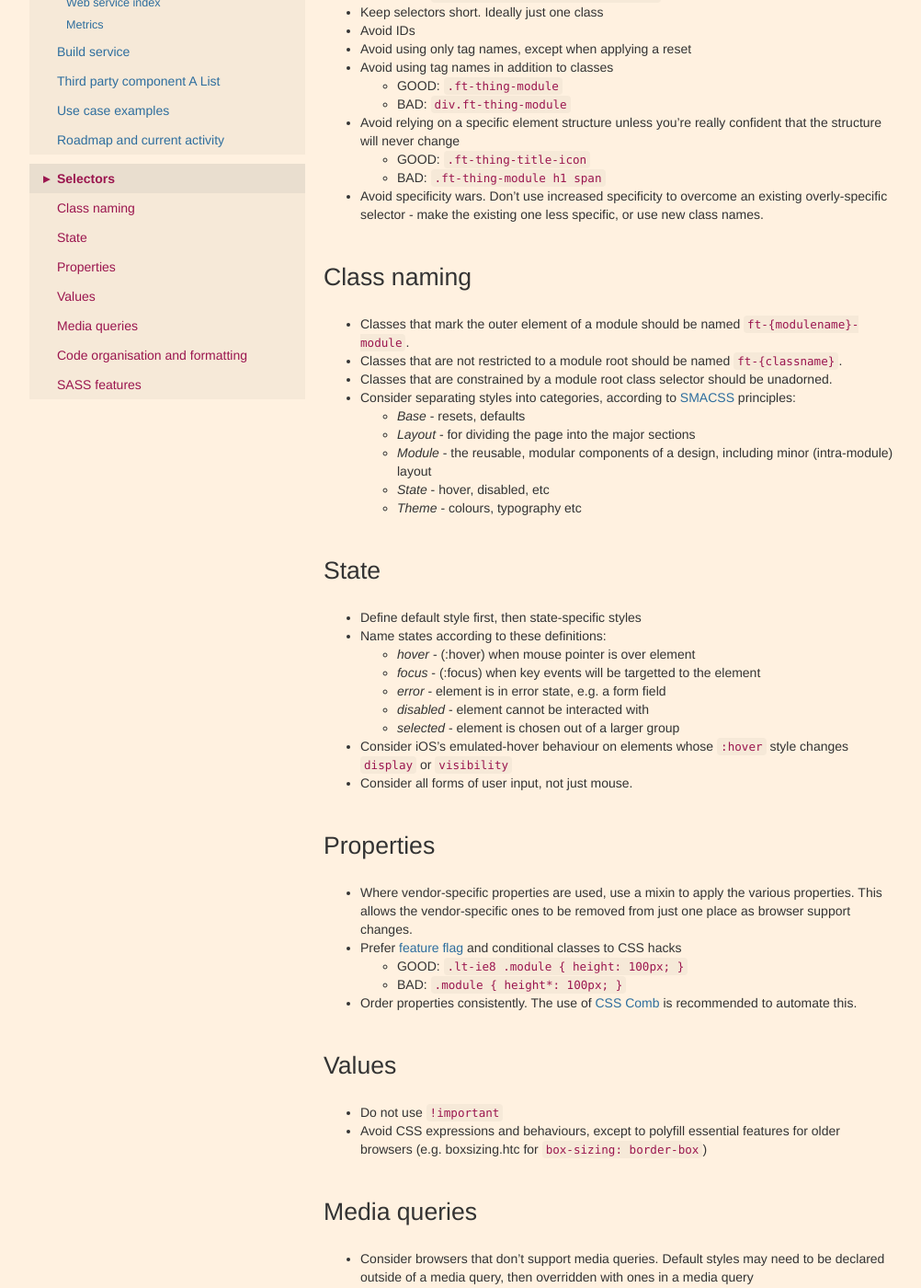
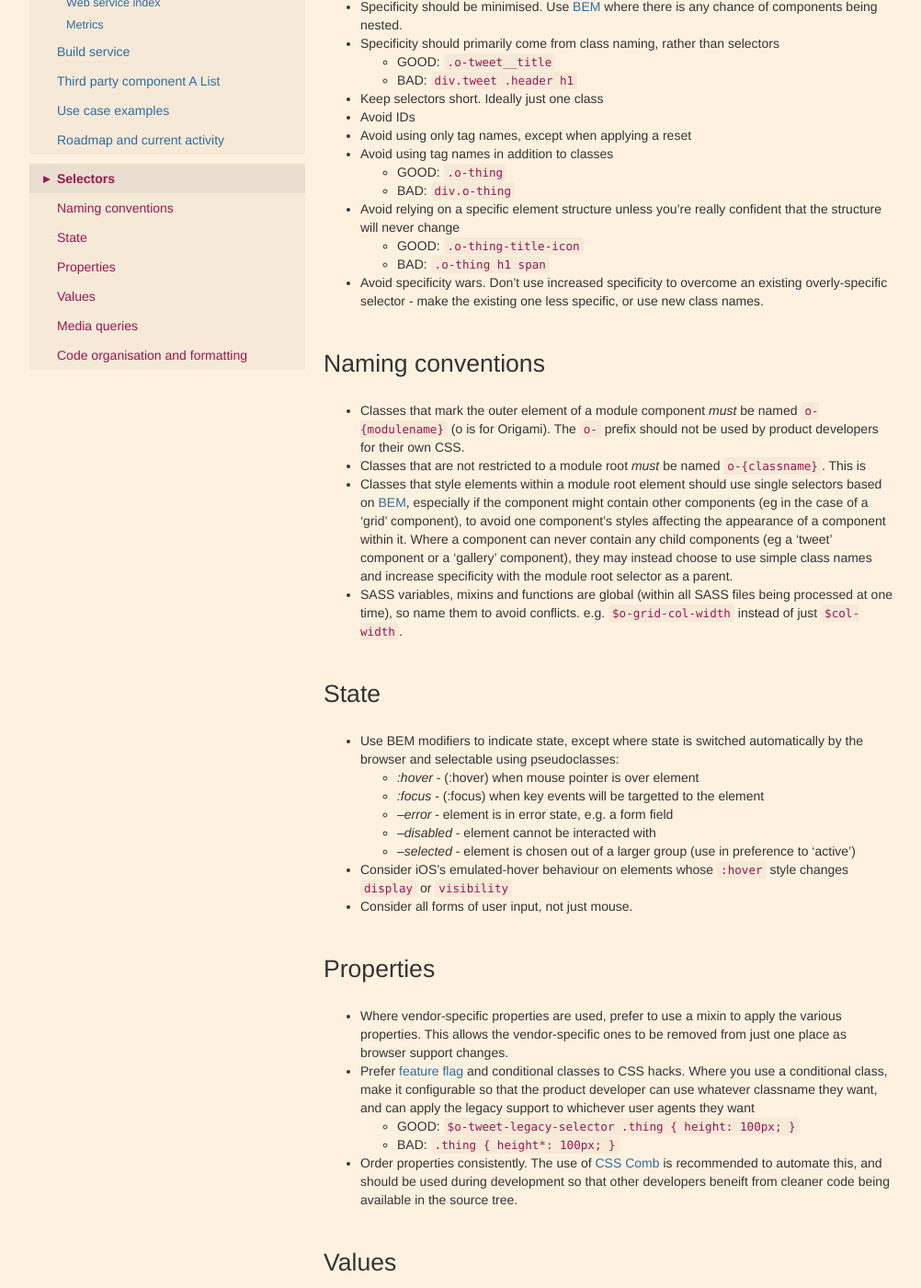
Before and after one commit to Financial-Times/ft-origami, a Jekyll site: the page built from docs/syntax/scss.md, in a window 1280 px wide and 1400 px high, scrolled down 467 px. Shown: the whole window at 92% size, without its empty margins (138-1140 px from the left). Built offline with Jekyll 4.4.1, drawn with Linux system fonts in a browser that asks for light colours; nearby versions of some CDN libraries; some of the changed text lies outside the part shown.

Commit message:
Updated with latest thinking following consult with Harry Roberts

```diff
--- a/docs/syntax/html.md
+++ b/docs/syntax/html.md
@@ -39,9 +39,9 @@ Where Origami components include or output HTML, it should meet the following re
 	* BASE
 	* LINK
 * The root element of a fragment of markup that represents a module, must
-	* have a class name of `ft-{modulename}-module` (see [SCSS standards]({{site.baseurl}}/docs/syntax/scss) for further details of class naming)
-	* have a `data-version` attribute with the version number of the component from which the markup is sourced (which *should* be the module version, not the service version if the markup is generated by a service but sourced from a template in a module)
-	* have a `data-component` attribute with the name of the component from which the markup is sourced
+	* have a class name of `o-{modulename}` (see [SCSS standards]({{site.baseurl}}/docs/syntax/scss) for further details of class naming)
+	* have a `data-o-version` attribute with the version number of the component from which the markup is sourced (which *should* be the module version, not the service version if the markup is generated by a service but sourced from a template in a module)
+	* have a `data-o-component` attribute with the name of the component from which the markup is sourced
 
 ### WAI-ARIA
 
@@ -63,7 +63,7 @@ In accordance with the [JavaScript standards]({{site.baseurl}}/docs/syntax/js),
 
 Headlines fragment:
 
-	<nav class="ft-headlines-module" data-component="headlines" data-version="0.0.1">
+	<nav class="o-headlines" data-o-component="o-headlines" data-o-version="0.0.1">
 	  <ul>
 	    <li data-track-pos="0"><a href="http://www.ft.com">Home</a></li>
 	    <li data-track-pos="1"><a href="http://www.ft.com/uk">UK</a></li>
--- a/docs/syntax/scss.md
+++ b/docs/syntax/scss.md
@@ -7,61 +7,63 @@ permalink: /docs/syntax/scss/
 
 # SCSS standards
 
-Origami has adopted [SASS](http://sass-lang.com/) and specifically the most common SCSS variant, as the preferred way of declaring style information.
+Origami has adopted [SASS](http://sass-lang.com/) and specifically the most common SCSS variant, as the preferred way of declaring style information.  The following rules apply to creating styles for **components**, but could also be adopted in large part for product developers.
+
+SASS features should be used only where they result in increased clarity and reuse. Care should be taken that the resulting CSS is not compromised by unnecessary SASS nesting.
 
 ## Selectors
 
-* Specificity should be minimised
+* Specificity should be minimised. Use [BEM](http://csswizardry.com/2013/01/mindbemding-getting-your-head-round-bem-syntax/) where there is any chance of components being nested.
 * Specificity should primarily come from class naming, rather than selectors
-	- GOOD: `.ft-thing-title`
-	- BAD: `div.header div.titleContainer h1`
+	- GOOD: `.o-tweet__title`
+	- BAD: `div.tweet .header h1`
 * Keep selectors short. Ideally just one class
 * Avoid IDs
 * Avoid using only tag names, except when applying a reset
 * Avoid using tag names in addition to classes
-	- GOOD: `.ft-thing-module`
-	- BAD: `div.ft-thing-module`
+	- GOOD: `.o-thing`
+	- BAD: `div.o-thing`
 * Avoid relying on a specific element structure unless you’re really confident that the structure will never change
-	- GOOD: `.ft-thing-title-icon`
-	- BAD: `.ft-thing-module h1 span`
+	- GOOD: `.o-thing-title-icon`
+	- BAD: `.o-thing h1 span`
 * Avoid specificity wars. Don’t use increased specificity to overcome an existing overly-specific selector - make the existing one less specific, or use new class names.
 
-## Class naming
+## Naming conventions
 
-* Classes that mark the outer element of a module should be named `ft-{modulename}-module`.
-* Classes that are not restricted to a module root should be named `ft-{classname}`.
-* Classes that are constrained by a module root class selector should be unadorned.
-* Consider separating styles into categories, according to [SMACSS](http://smacss.com/) principles:
-	- *Base* - resets, defaults
-	- *Layout* - for dividing the page into the major sections
-	- *Module* - the reusable, modular components of a design, including minor (intra-module) layout
-	- *State* - hover, disabled, etc
-	- *Theme* - colours, typography etc
+* Classes that mark the outer element of a module component *must* be named `o-{modulename}` (o is for Origami).  The `o-` prefix should not be used by product developers for their own CSS.
+* Classes that are not restricted to a module root *must* be named `o-{classname}`.  This is
+* Classes that style elements within a module root element should use single selectors based on [BEM](http://csswizardry.com/2013/01/mindbemding-getting-your-head-round-bem-syntax/), especially if the component might contain other components (eg in the case of a 'grid' component), to avoid one component's styles affecting the appearance of a component within it.  Where a component can never contain any child components (eg a 'tweet' component or a 'gallery' component), they may instead choose to use simple class names and increase specificity with the module root selector as a parent.
+* SASS variables, mixins and functions are global (within all SASS files being processed at one time), so name them to avoid conflicts. e.g. `$o-grid-col-width` instead of just `$col-width`.
 
 ## State
 
-* Define default style first, then state-specific styles
-* Name states according to these definitions:
-	- *hover* - (:hover) when mouse pointer is over element
-	- *focus* - (:focus) when key events will be targetted to the element
-	- *error* - element is in error state, e.g. a form field
-	- *disabled* - element cannot be interacted with
-	- *selected* - element is chosen out of a larger group
+* Use BEM modifiers to indicate state, except where state is switched automatically by the browser and selectable using pseudoclasses:
+	- *:hover* - (:hover) when mouse pointer is over element
+	- *:focus* - (:focus) when key events will be targetted to the element
+	- *--error* - element is in error state, e.g. a form field
+	- *--disabled* - element cannot be interacted with
+	- *--selected* - element is chosen out of a larger group (use in preference to 'active')
 * Consider iOS's emulated-hover behaviour on elements whose `:hover` style changes `display` or `visibility`
 * Consider all forms of user input, not just mouse.
 
 ## Properties
 
-* Where vendor-specific properties are used, use a mixin to apply the various properties. This allows the vendor-specific ones to be removed from just one place as browser support changes.
-* Prefer [feature flag](/ft-origami/docs/syntax/html/) and conditional classes to CSS hacks
-	- GOOD: `.lt-ie8 .module { height: 100px; }`
-	- BAD: `.module { height*: 100px; }`
-* Order properties consistently. The use of [CSS Comb](http://csscomb.com/) is recommended to automate this.
+* Where vendor-specific properties are used, prefer to use a mixin to apply the various properties. This allows the vendor-specific ones to be removed from just one place as browser support changes.
+* Prefer [feature flag](/ft-origami/docs/syntax/html/) and conditional classes to CSS hacks.  Where you use a conditional class, make it configurable so that the product developer can use whatever classname they want, and can apply the legacy support to whichever user agents they want
+	- GOOD: `$o-tweet-legacy-selector .thing { height: 100px; }`
+	- BAD: `.thing { height*: 100px; }`
+* Order properties consistently. The use of [CSS Comb](http://csscomb.com/) is recommended to automate this, and should be used during development so that other developers beneift from cleaner code being available in the source tree.
 
 ## Values
 
-* Do not use `!important`
+* Component CSS *must* not use `!important` (valid use cases for important exist, but only at the product level)
 * Avoid CSS expressions and behaviours, except to polyfill essential features for older browsers (e.g. boxsizing.htc for `box-sizing: border-box`)
+
+### SASS variables
+
+* All variable assignments *must* end with `!default` to enable them to be overridden
+* Should be defined in their own file.
+* Variables for use by third parties should generally be defined by their purpose, rather than their value: e.g. `$bg-color-skyline` rather than `$biege`
 
 ## Media queries
 
@@ -69,10 +71,42 @@ Origami has adopted [SASS](http://sass-lang.com/) and specifically the most comm
 * Define them in one place using mixins
 * Use variables for the values used in the media query (min-width, max-width etc)
 
+
 ## Code organisation and formatting
+
+### Structuring CSS source and imports
+
+Separate styles into categories, according to the following [SMACSS](http://smacss.com/)-inspired layers:
+
+- *Settings* - variable definitions only
+- *Tools* - mixins, functions
+- *Generics* - resets and very generic styles to apply to all elements
+- *Base* - Default brand styles
+- *Objects* - Generic styles for component primitives such as `.media`, `.box`, `.tabs`, `.list` etc.
+- *GUI* - Module styles for specific components such as `.tabs-style1`, `.most-popular-content`
+- *Trumps* - Simple modifiers that should trump everything else, and are marked `!important`, eg `.caps`, `.left`, `.no-margin`
+
+Components *must* import all their dependencies, interspersing their own code, such that the above order is, as far as possible, maintained. For example:
+
+<?prettify linenums=1?>
+	/* Settings */
+	@import 'o-colors/main';
+	$o-tweet-background = $o-colors-box-background !default;
+
+	/* Base */
+	@import 'o-typography/main';
+
+	/* Objects */
+	@import 'o-box';
+
+	/* GUI */
+	.o-tweet {
+		@extends box;
+	}
 
 When listing multiple comma-separated selectors, put each one on a new line:
 
+<?prettify linenums=1?>
     .footer-link:hover,
     .footer-link:focus {
         //
@@ -80,9 +114,10 @@ When listing multiple comma-separated selectors, put each one on a new line:
 
 Each attribute should be on a new line and indented:
 
+<?prettify linenums=1?>
     .footer-link {
         font-size: 12px;
-        color: $ft-color-link;
+        color: $o-color-link-text;
     }
 
 ### Files and folders
@@ -104,19 +139,3 @@ Avoid obvious comments:
 * Comments should be used to explain code whose purpose is to fix obscure browser bugs. Ideally the comment should include a URL to a page giving full details of the bug.
 * Comments should be used to explain mixins and functions
 * Comments may be used to indicate logically separate sections of files, however separate files is generally preferred
-
-## SASS features
-
-SASS features should be used only where they result in increased clarity and reuse. Care should be taken that the resulting CSS is not compromised by unnecessary SASS nesting etc.
-
-SASS variables, mixins and functions are global (within all SASS files being processed at one time), so name them to avoid conflicts. e.g. `$ft-grid-col-width` instead of just `$col-width`
-
-### Variables
-
-* Should be defined in their own file.
-* Variables for use by third parties should generally be defined by their purpose, rather than their value: e.g. `$bg-color-skyline` rather than `$biege`
-
-### Nesting
-
-* Use of SASS nesting can easily result in unnecessarily long, inefficient, and overly-specific selectors.
-* If nesting is used, it should be done so sparingly and to a maximum of 2 levels.
```
Also changed, not shown: docs/build-service.md (+8 -8 lines), docs/component-types/modules.md (+19 -18 lines), docs/component-types/web-services.md (+16 -16 lines), docs/roadmap.md (+4 -5 lines).
